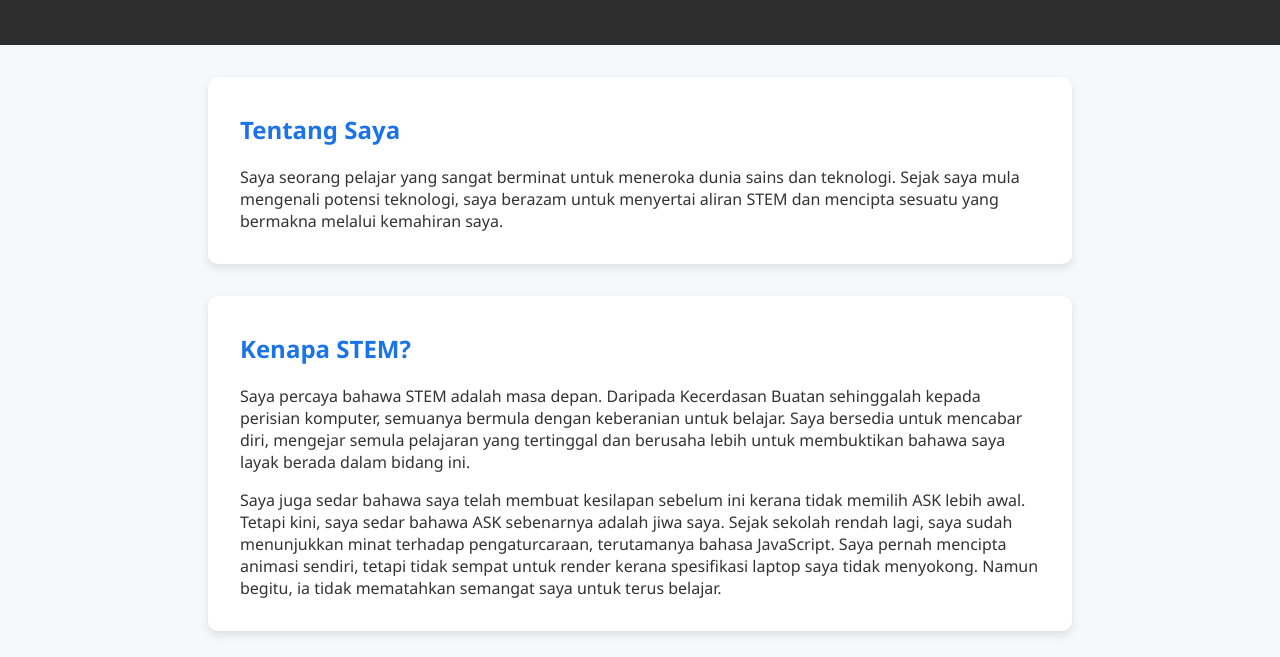
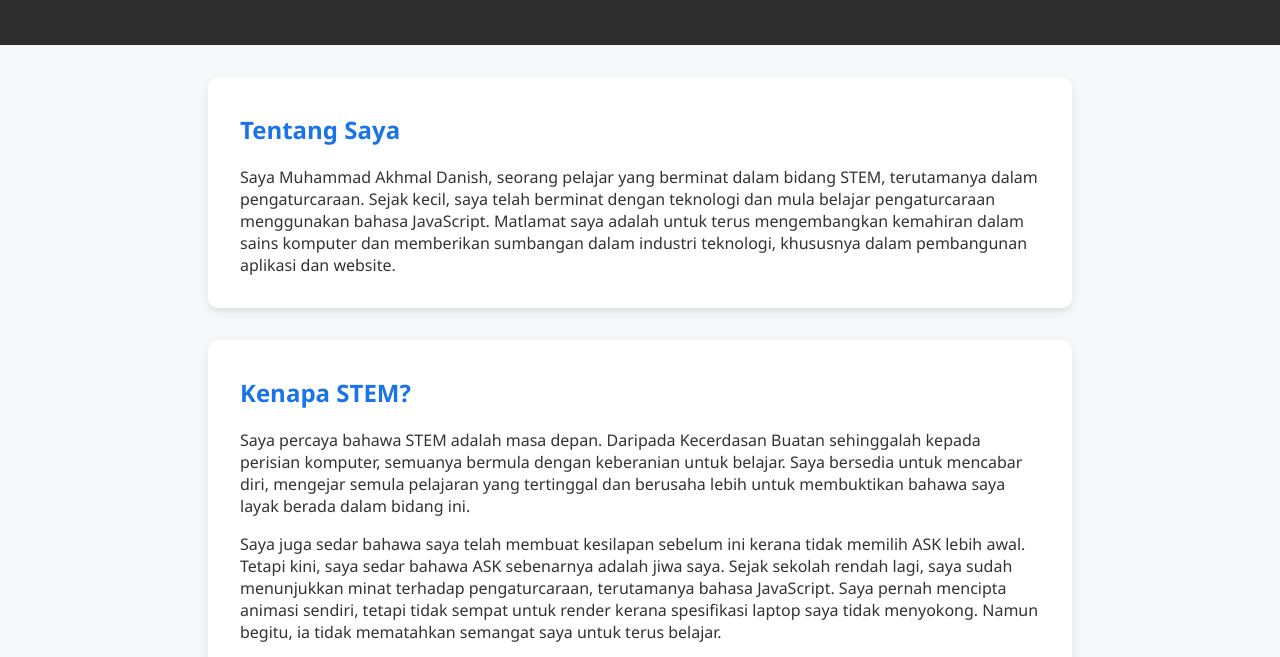
Before and after one commit to kemaldzd/Kemal, a plain HTML site: page index.html in a window 1280 px wide. Shown: the part 143-800 px from the top of the page. Drawn offline with Linux system fonts and the light colour scheme.

Commit message:
index.html

```diff
--- a/index.html
+++ b/index.html
@@ -45,7 +45,8 @@
 
   <section>
     <h2>Tentang Saya</h2>
-    <p>Saya seorang pelajar yang sangat berminat untuk meneroka dunia sains dan teknologi. Sejak saya mula mengenali potensi teknologi, saya berazam untuk menyertai aliran STEM dan mencipta sesuatu yang bermakna melalui kemahiran saya.</p>
+    <p>Saya Muhammad Akhmal Danish, seorang pelajar yang berminat dalam bidang STEM, terutamanya dalam pengaturcaraan. Sejak kecil, saya telah berminat dengan teknologi dan mula belajar pengaturcaraan menggunakan bahasa JavaScript.
+Matlamat saya adalah untuk terus mengembangkan kemahiran dalam sains komputer dan memberikan sumbangan dalam industri teknologi, khususnya dalam pembangunan aplikasi dan website.</p>
   </section>
 
   <section>
```
